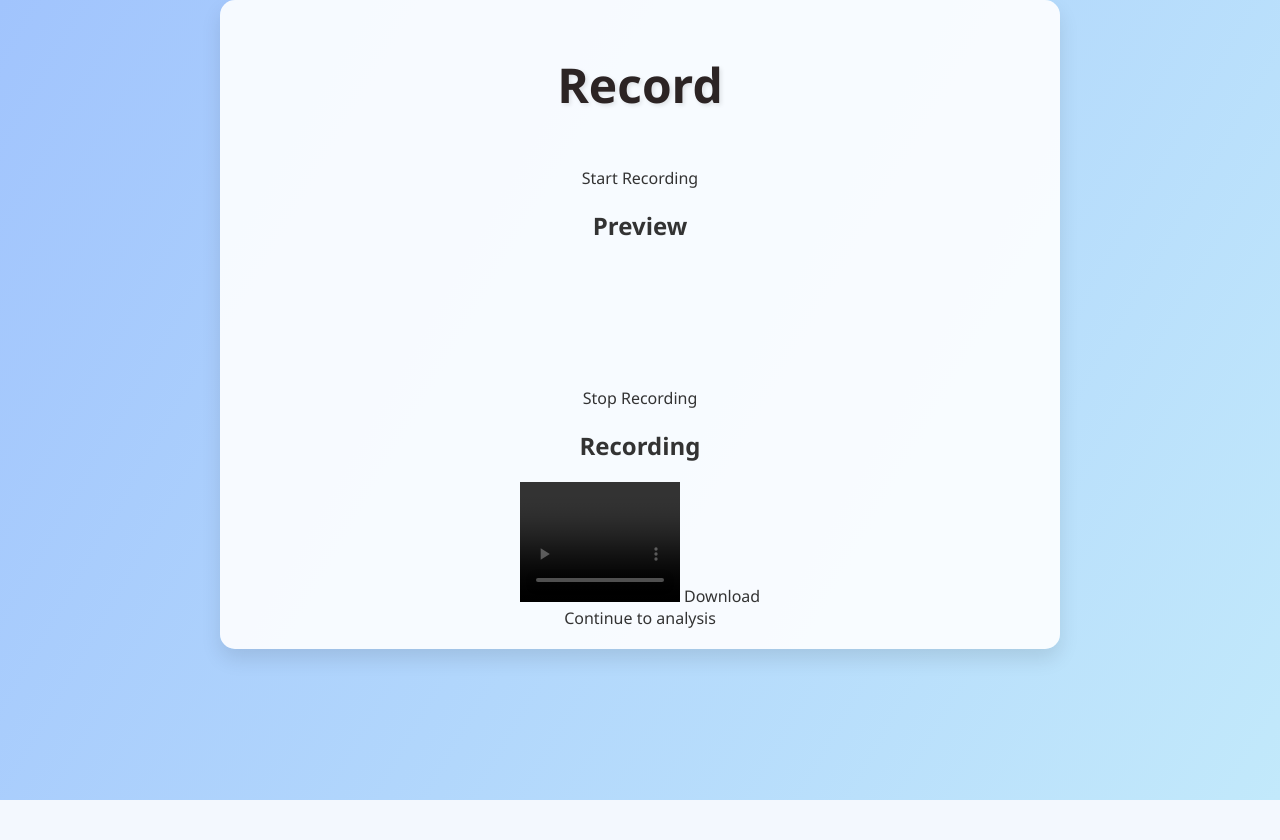
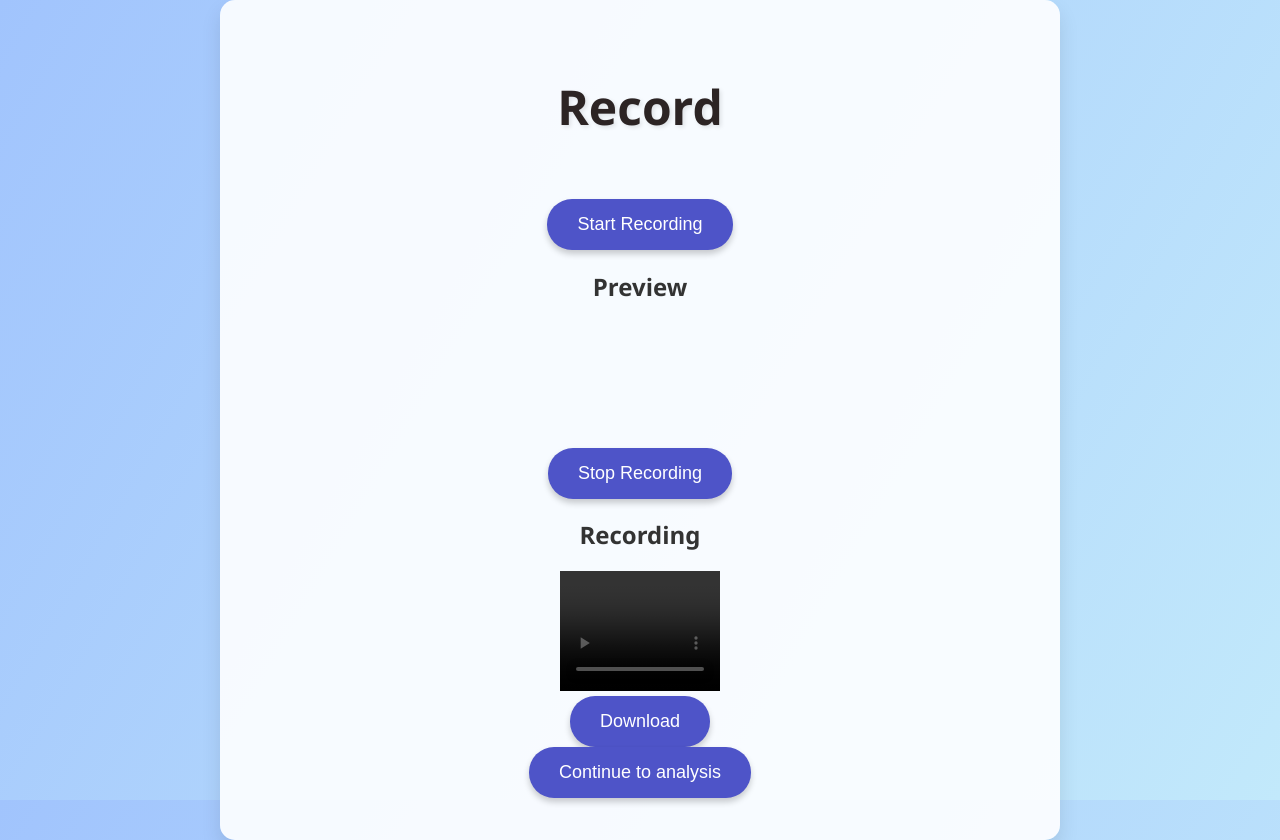
Before and after one commit to adityaSureshCHS/SDBot, a Flask app: template Templates/record.html in a window 1280 px wide. Before the commit the page ends 800 px from the top, so only its background shows below. Run offline with Flask 3, Linux system fonts and the light colour scheme; the template is opened without the code that fills it, so the values that code supplies are empty.

Commit message:
lmoafao
lmofao

```diff
--- a/Templates/record.html
+++ b/Templates/record.html
@@ -4,8 +4,78 @@
   <meta charset="UTF-8">
   <meta name="viewport" content="width=device-width, initial-scale=1.0">
   <title>Record A Video</title>
+  <style>
+    body {
+      font-family: 'Segoe UI', Tahoma, Geneva, Verdana, sans-serif;
+      margin: 0;
+      padding: 0;
+      background-image: linear-gradient(to right bottom, #4e54c8, #8f94fb);
+      color: #fff;
+      overflow: hidden;
+    }
+
+    .container {
+      display: flex;
+      flex-direction: column;
+      justify-content: center;
+      align-items: center;
+      height: 100vh;
+    }
+
+    .result-container {
+      max-width: 600px;
+      padding: 30px;
+      border-radius: 15px;
+      background: linear-gradient(to right top, #667eea, #764ba2);
+      box-shadow: 0 10px 20px rgba(0, 0, 0, 0.3);
+    }
+
+    header {
+      text-align: center;
+      margin-bottom: 30px;
+    }
+
+    h1 {
+      font-size: 42px;
+      color: #f0eef5;
+      margin-bottom: 10px;
+      text-shadow: 2px 2px 4px rgba(0, 0, 0, 0.2);
+    }
+
+    p {
+      font-size: 20px;
+      color: #f0f0f0;
+      margin-bottom: 20px;
+    }
+
+    main {
+      text-align: center;
+    }
+
+    button {
+      background-color: #4e54c8;
+      color: #fff;
+      font-size: 18px;
+      padding: 15px 30px;
+      border: none;
+      border-radius: 25px;
+      cursor: pointer;
+      box-shadow: 0 4px 6px rgba(0, 0, 0, 0.2);
+      transition: background-color 0.3s ease;
+    }
+
+    button:hover {
+      background-color: #3f4db8;
+    }
+
+    footer {
+      text-align: center;
+      margin-top: 50px;
+      color: #cccccc;
+      font-size: 16px;
+    }
+  </style>
   <link rel="stylesheet" href="styles.css">
-  <style> </style>
 </head>
 <body>
   <div class="container">
@@ -14,19 +84,19 @@
     </header>
     <main>
       <div class="left">
-            <div id="startButton" class="button">Start Recording</div>
+        <button id="startButton" class="button">Start Recording</button>
         <h2>Preview</h2>
         <video id="preview" width="160" height="120" autoplay muted></video>
       </div>
 
       <div class="right">
-            <div id="stopButton" class="button">Stop Recording</div>
+        <button id="stopButton" class="button">Stop Recording</button>
         <h2>Recording</h2>
         <video id="recording" width="160" height="120" controls></video>
-            <a id="downloadButton" class="button">Download</a>
+        <div><button id="downloadButton" class="button">Download</button></div>
       </div>
 
-          <div id="goToAnalysis" class="button" onclick="analyze()"> Continue to analysis </div>
+      <button id="goToAnalysis" class="button" onclick="analyze()">Continue to analysis</button>
     </main>
   </div>
   <script>
@@ -36,7 +106,6 @@
     let stopButton = document.getElementById("stopButton");
     let downloadButton = document.getElementById("downloadButton");
     let recordingTimeMS = 5000;
-
 
     function wait(delayInMS) {
         return new Promise((resolve) => setTimeout(resolve, delayInMS));
@@ -88,10 +157,7 @@
             recording.src = URL.createObjectURL(recordedBlob);
             downloadButton.href = recording.src;
             downloadButton.download = "RecordedVideo.webm";
-
-
           })
-
       },
       false,
     );
```
Lines whose indentation alone changed are shown as unchanged.
